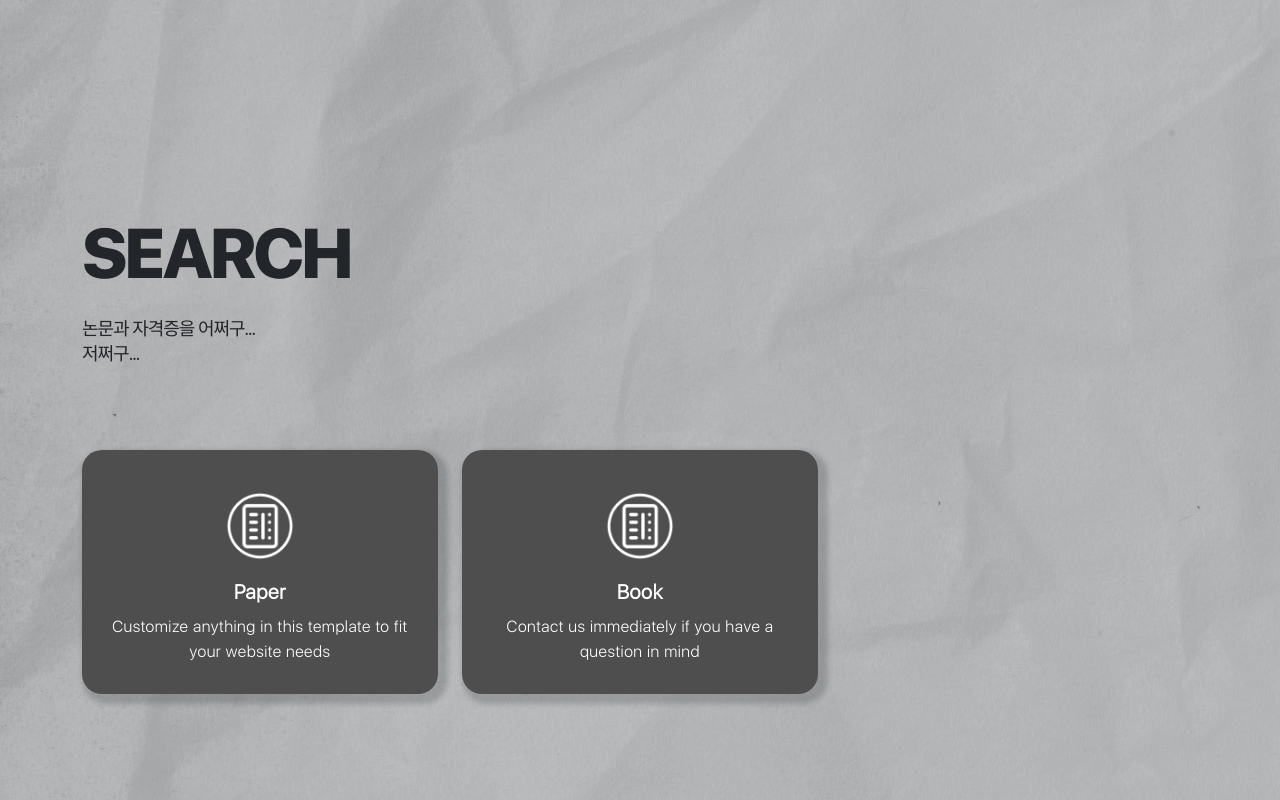
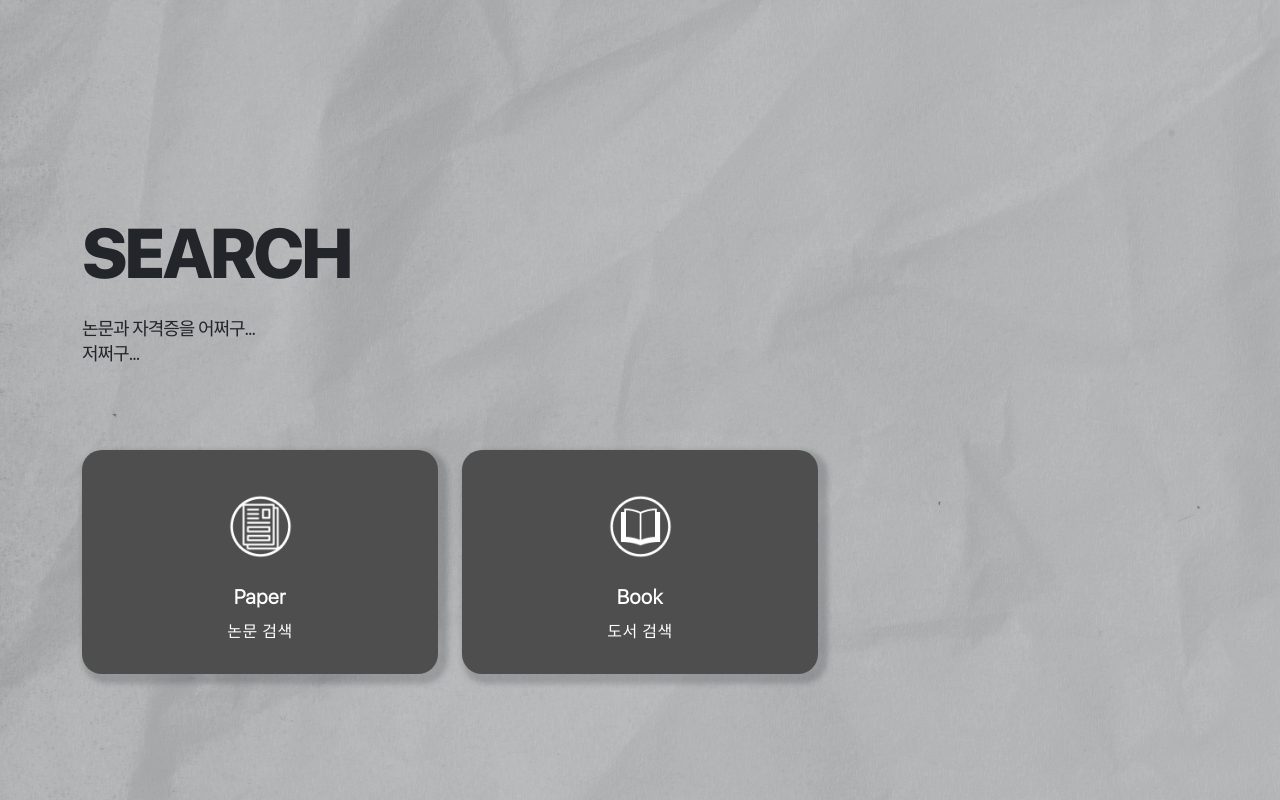
Before and after one commit to AIVLE-School-first-Big-Project/Summary, a Django app: page /search/category/ in a window 1280 px wide. Run offline with Django 4.2, Linux system fonts and the light colour scheme; some libraries are stand-ins or nearby versions; some web fonts are replaced.

Commit message:
메인 메뉴 아이콘 수정

```diff
--- a/Mainapp/static/css/main.css
+++ b/Mainapp/static/css/main.css
@@ -334,12 +334,13 @@ features
   -moz-transition: all 0.3s ease 0s;
   -o-transition: all 0.3s ease 0s;
   transition: all 0.3s ease 0s;
-  width: 70px;
-  height: 70px;
+  /* width: 70px; */
+  /* height: 70px; */
+  max-width: 65px;
   line-height: 90px;
   margin: auto;
   position: relative;
-  margin-bottom: 30px;
+  margin-bottom: 15px;
   /* background: #8261ee; */
   -webkit-border-radius: 50%;
   -moz-border-radius: 50%;
--- a/Searchapp/templates/Search/search_category.html
+++ b/Searchapp/templates/Search/search_category.html
@@ -14,6 +14,8 @@
 
     <!-- Bootstrap core CSS -->
     <link rel="stylesheet" href="{% static 'vendor/bootstrap/css/bootstrap.min.css' %}">
+
+    <script src="https://use.fontawesome.com/releases/v6.1.0/js/all.js" crossorigin="anonymous"></script>
 
     <!-- Additional CSS Files -->
     <link rel="stylesheet" href="{% static 'css/fontawesome.css' %}">
@@ -59,10 +61,10 @@ https://templatemo.com/tm-569-edu-meeting
                           <a href="{% url 'Searchapp:document' %}">
                             <div class="features-small-item">
                                 <div class="icon">
-                                    <i><img src="{% static 'images/summary_icon.png' %}" alt=""></i>
+                                    <i><img src="{% static 'images/paper_icon.png' %}" alt=""></i>
                                 </div>
                                 <h5 class="features-title">Paper</h5>
-                                <p>Customize anything in this template to fit your website needs</p>
+                                <p>논문 검색</p>
                             </div>
                           </a>
                         </div>
@@ -71,10 +73,10 @@ https://templatemo.com/tm-569-edu-meeting
                           <a href="{% url 'Searchapp:booksearch' %}">
                             <div class="features-small-item">
                                 <div class="icon">
-                                    <i><img src="{% static 'images/summary_icon.png' %}" alt=""></i>
+                                    <i><img src="{% static 'images/book_icon.png' %}" alt=""></i>
                                 </div>
                                 <h5 class="features-title">Book</h5>
-                                <p>Contact us immediately if you have a question in mind</p>
+                                <p>도서 검색</p>
                               </div>
                             </a>
                         </div>
@@ -87,7 +89,8 @@ https://templatemo.com/tm-569-edu-meeting
   <!-- Scripts -->
   <!-- Bootstrap core JavaScript -->
     <script src="{% static 'vendor/jquery/jquery.min.js' %}"></script>
-    <script src="{% static 'vendor/bootstrap/js/bootstrap.bundle.min.js' %}"></script>
+    <!-- <script src="{% static 'vendor/bootstrap/js/bootstrap.bundle.min.js' %}"></script> -->
+    <script src="https://cdn.jsdelivr.net/npm/bootstrap@5.1.3/dist/js/bootstrap.bundle.min.js" crossorigin="anonymous"></script>
 
     <script src="{% static 'js/scrollreveal.min.js' %}"></script>
     <script>
```
Also changed, not shown: Mainapp/templates/Main/main.html (+5 -4 lines), Mainapp/static/images/book_icon.png (added), Mainapp/static/images/mike_icon.png (added), Mainapp/static/images/paper_icon.png (added).
